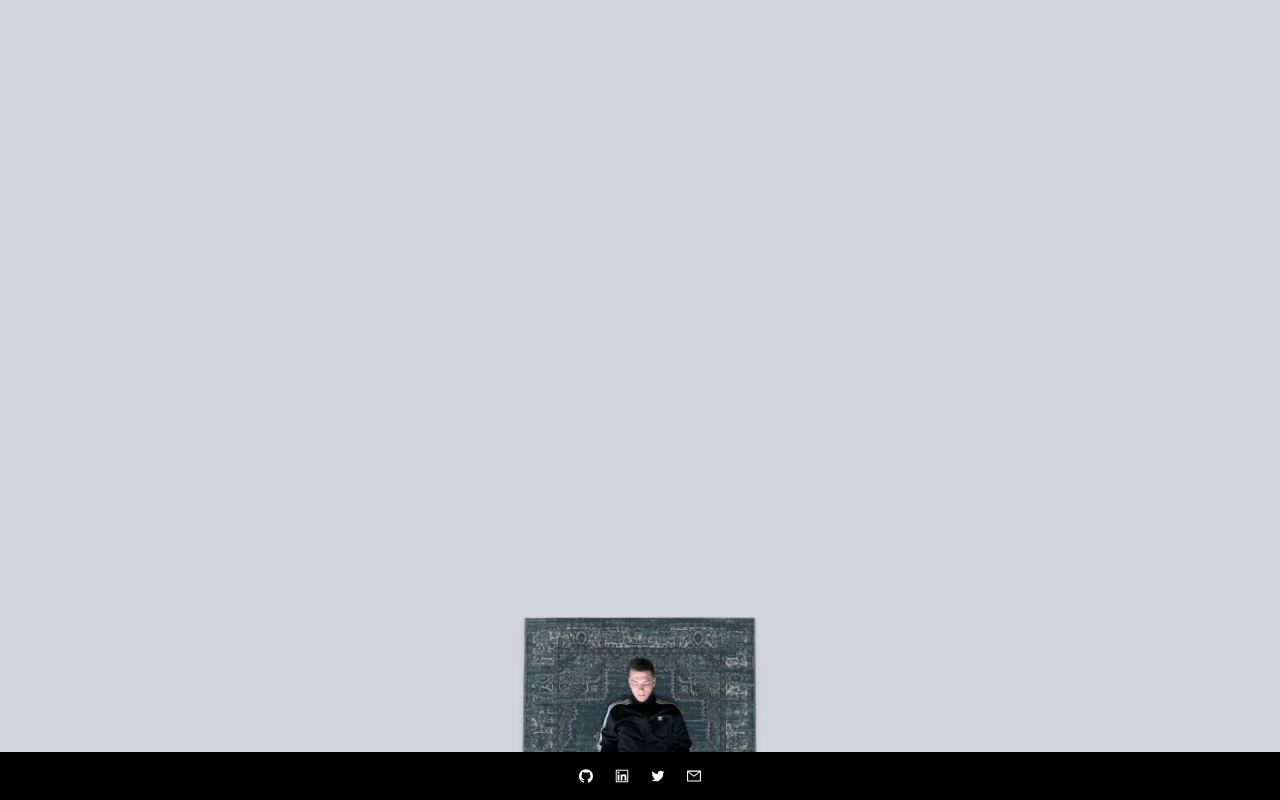
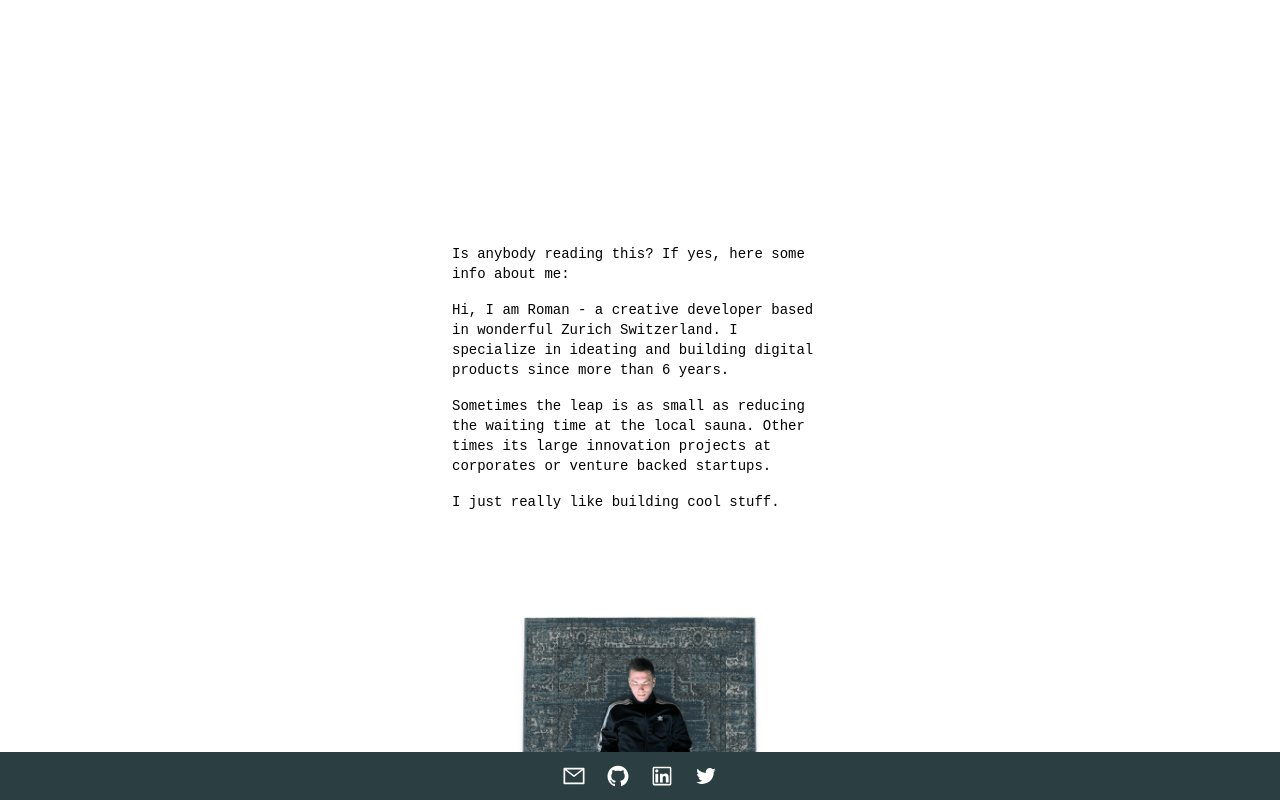
Before and after one commit to rburkard/romanmakesthings-client, a Next.js app: page / in a window 1280 px wide. Both pictures are taken after a click on the element 640 px from the left and 400 px from the top of the page. Built offline with nearby package versions, Linux system fonts and the light colour scheme.

Commit message:
test text

```diff
--- a/app/page.tsx
+++ b/app/page.tsx
@@ -5,6 +5,9 @@ import {MOBILE_BREAKPOINT_N} from './constants';
 import {CenterPiece} from './centerPiece';
 import {IsMobile} from './provider';
 import {Scaffold} from './scaffold';
+import {About} from './views/about';
+import {Projects} from './views/projects';
+import {Current} from './views/current';
 
 export default function Home() {
 	const [isMobile, setIsMobile] = useState<boolean>();
@@ -38,13 +41,13 @@ export default function Home() {
 		<IsMobile.Provider value={!!isMobile}>
 			<Scaffold>
 				<main
-					className={`flex min-h-full flex-col md:flex-row items-center justify-center relative overflow-hidden bg-gray-300`}
+					className={`flex min-h-full flex-col md:flex-row items-center justify-center relative overflow-hidden`}
+					onClick={handleMainClick}
 				>
 					<div
-						onClick={handleMainClick}
 						className={`absolute transition-all ease-in-out duration-700
 					${!about && !project && !job && 'transform: translate-x-0 translate-y-0'}
-					${about && ' transform:  translate-y-full'}
+					${about && ' transform: translate-y-full'}
 					${project && 'transform: -translate-y-full -translate-x-24'}
 					${job && 'transform: -translate-y-full translate-x-24'}
 					`}
@@ -58,6 +61,9 @@ export default function Home() {
 							setProject={setProject}
 						/>
 					</div>
+					{about && <About />}
+					{project && <Projects />}
+					{job && <Current />}
 				</main>
 			</Scaffold>
 		</IsMobile.Provider>
--- a/app/scaffold.tsx
+++ b/app/scaffold.tsx
@@ -8,32 +8,32 @@ import {
 
 export const Scaffold: FC<{children: ReactNode}> = ({children}) => {
 	return (
-		<div className="flex flex-col bg-gray-300 h-screen overflow-hidden">
+		<div className="flex flex-col bg-white h-screen overflow-hidden">
 			{children}
-			<div className="flex justify-center items-center gap-5 bottom-0 fixed w-full h-12 border-black border-2 bg-black">
+			<div className="flex justify-center items-center gap-5 bottom-0 fixed w-full h-12 bg-bottomBar">
+				<a href="mailto:romanmakesthings@gmail.com">
+					<AiOutlineMail size={24} />
+				</a>
 				<a
 					href="https://github.com/rburkard"
 					target="_blank"
 					rel="noopener noreferrer"
 				>
-					<AiOutlineGithub />
+					<AiOutlineGithub size={24} />
 				</a>
 				<a
 					href="https://www.linkedin.com/in/rburkard"
 					target="_blank"
 					rel="noopener noreferrer"
 				>
-					<AiOutlineLinkedin />
+					<AiOutlineLinkedin size={24} />
 				</a>
 				<a
 					href="https://twitter.com/RomanMakes3000"
 					target="_blank"
 					rel="noopener noreferrer"
 				>
-					<AiOutlineTwitter />
-				</a>
-				<a href="mailto:romanmakesthings@gmail.com">
-					<AiOutlineMail />
+					<AiOutlineTwitter size={24} />
 				</a>
 			</div>
 		</div>
--- /dev/null
+++ b/app/views/about.tsx
@@ -0,0 +1,21 @@
+import {Button} from '@/components/button';
+import {FC} from 'react';
+
+export const About: FC<{}> = () => {
+	return (
+		<div className="flex flex-col relative w-full text-sm md:max-w-md h-96  gap-4 font-monospace text-black p-9">
+			<p>Is anybody reading this? If yes, here some info about me:</p>
+			<p>
+				Hi, I am Roman - a creative developer based in wonderful Zurich
+				Switzerland. I specialize in ideating and building digital products
+				since more than 6 years.
+			</p>
+			<p>
+				Sometimes the leap is as small as reducing the waiting time at the local
+				sauna. Other times its large innovation projects at corporates or
+				venture backed startups.
+			</p>
+			<p>I just really like building cool stuff.</p>
+		</div>
+	);
+};
--- /dev/null
+++ b/app/views/current.tsx
@@ -0,0 +1,7 @@
+import {FC} from 'react';
+
+export const Current: FC<{}> = () => {
+	return (
+		<div className="flex relative justify-center items-center w-64 h-96 border-black border-2"></div>
+	);
+};
--- /dev/null
+++ b/app/views/projects.tsx
@@ -0,0 +1,7 @@
+import {FC} from 'react';
+
+export const Projects: FC<{}> = () => {
+	return (
+		<div className="flex relative justify-center items-center w-64 h-96"></div>
+	);
+};
--- a/tailwind.config.ts
+++ b/tailwind.config.ts
@@ -7,7 +7,13 @@ const config: Config = {
 		'./app/**/*.{js,ts,jsx,tsx,mdx}',
 	],
 	theme: {
+		fontFamily: {
+			monospace: 'Courier New',
+		},
 		extend: {
+			colors: {
+				bottomBar: '#2B3E42',
+			},
 			backgroundImage: {
 				'gradient-radial': 'radial-gradient(var(--tw-gradient-stops))',
 				'gradient-conic':
```
